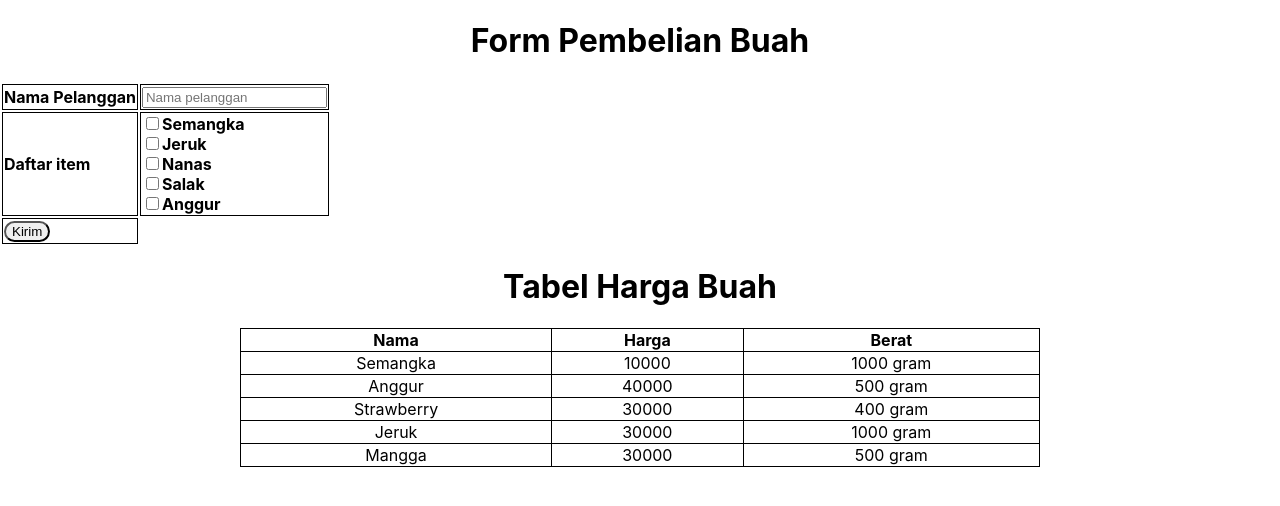
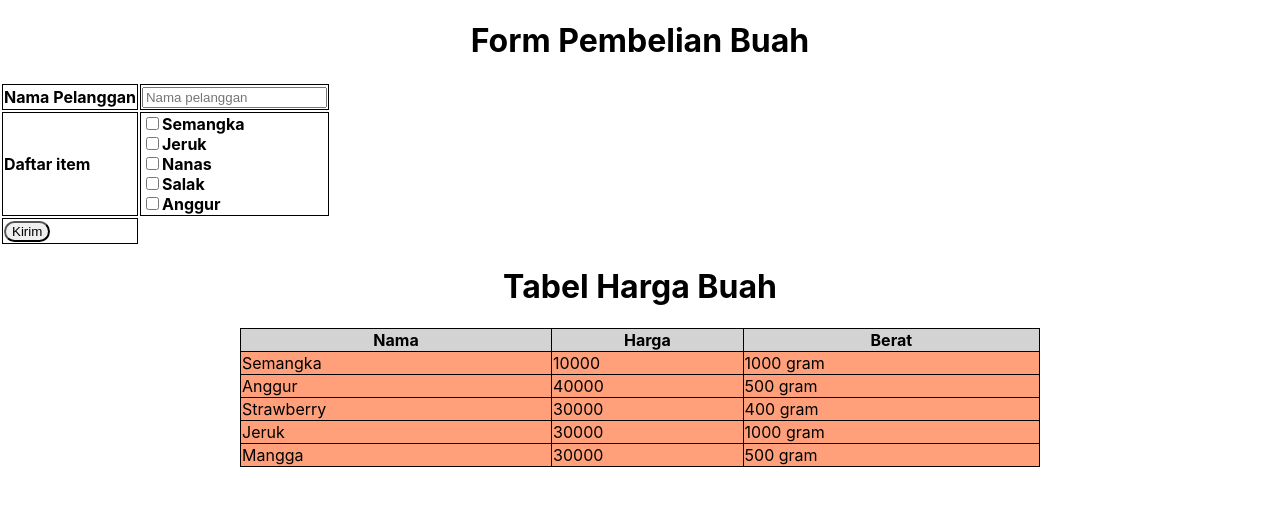
Before and after one commit to phoviography/sanbercode-reactjs-0820-2, a React (Create React App) app: page / in a window 1280 px wide. Shown: the top 506 px of the page. Built offline with nearby package versions, Linux system fonts and the light colour scheme.

Commit message:
add color

```diff
--- a/src/Tugas10/Tugas10.css
+++ b/src/Tugas10/Tugas10.css
@@ -10,3 +10,12 @@ td {
   border: 1px solid black;
   border-collapse: collapse;
 }
+
+.TabelBuah th {
+  background-color: lightgray;
+}
+
+.TabelBuah td {
+  text-align: left;
+  background-color: lightsalmon;
+}
```
